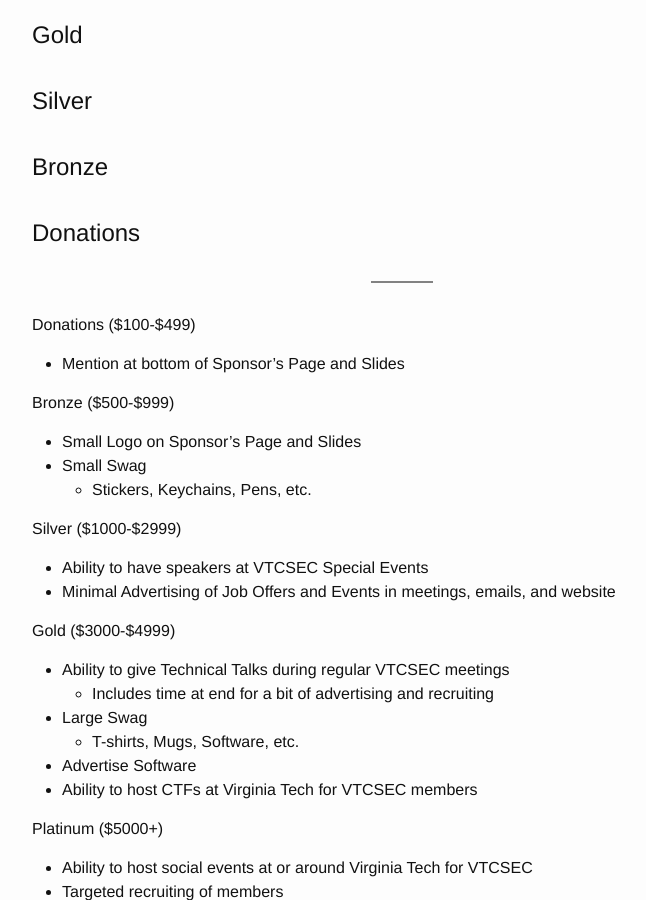
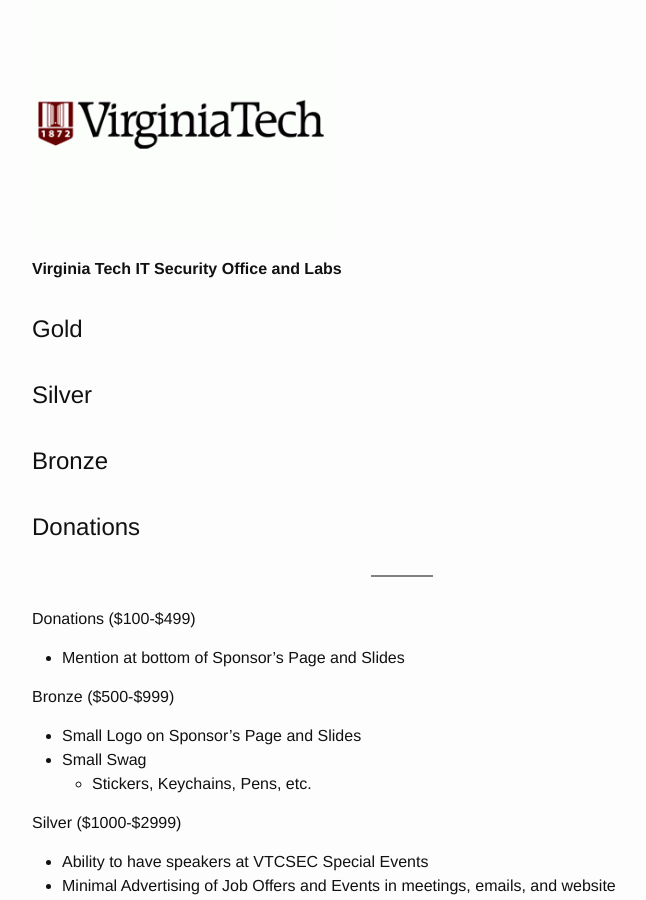
Before and after one commit to VTCSec/vtcsec.org, a Jekyll site: the page built from sponsors.md, in a window 1280 px wide and 900 px high, scrolled down 302 px. Shown: the whole window, without its empty margins (238-884 px from the left). Built offline with Jekyll 4.4.1, drawn with Linux system fonts in a browser that asks for light colours.

Commit message:
Update sponsors.md

```diff
--- a/sponsors.md
+++ b/sponsors.md
@@ -4,6 +4,10 @@
 permalink: /sponsors/
 ---
 # Platinum
+
+![](/images/VirginiaTechLogo.gif)
+
+**Virginia Tech IT Security Office and Labs**
 
 # Gold
 
```
